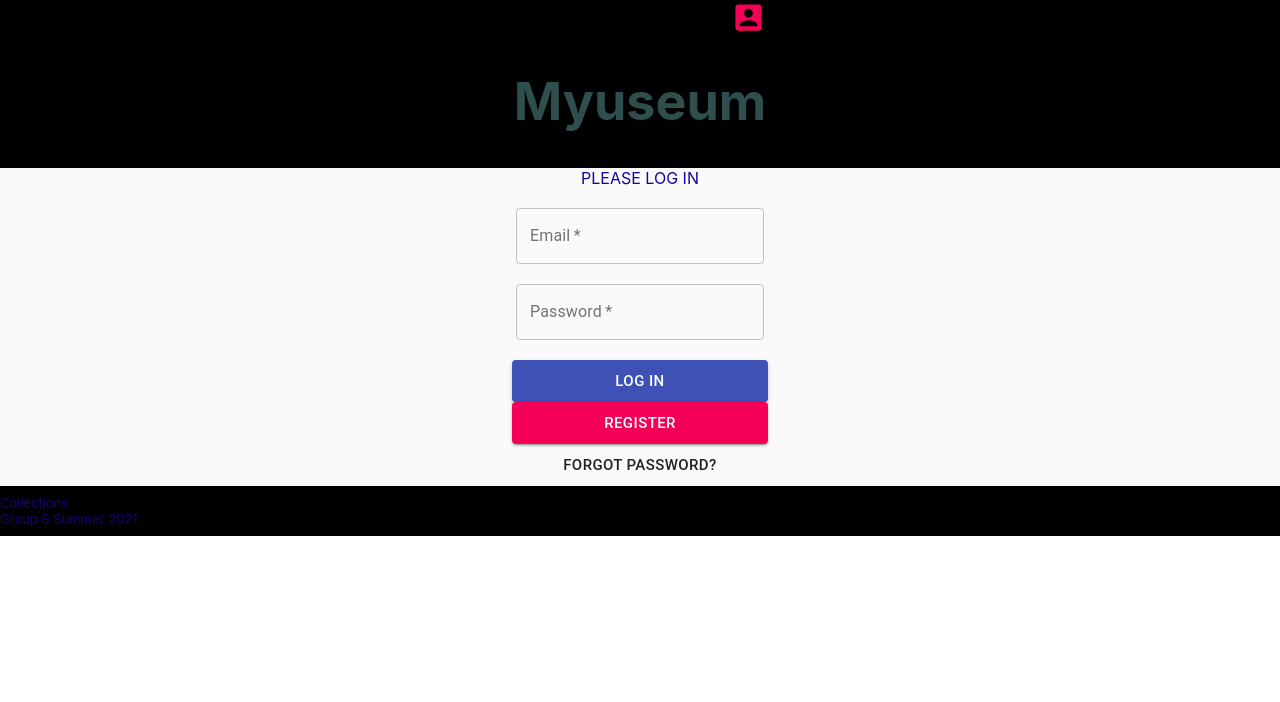
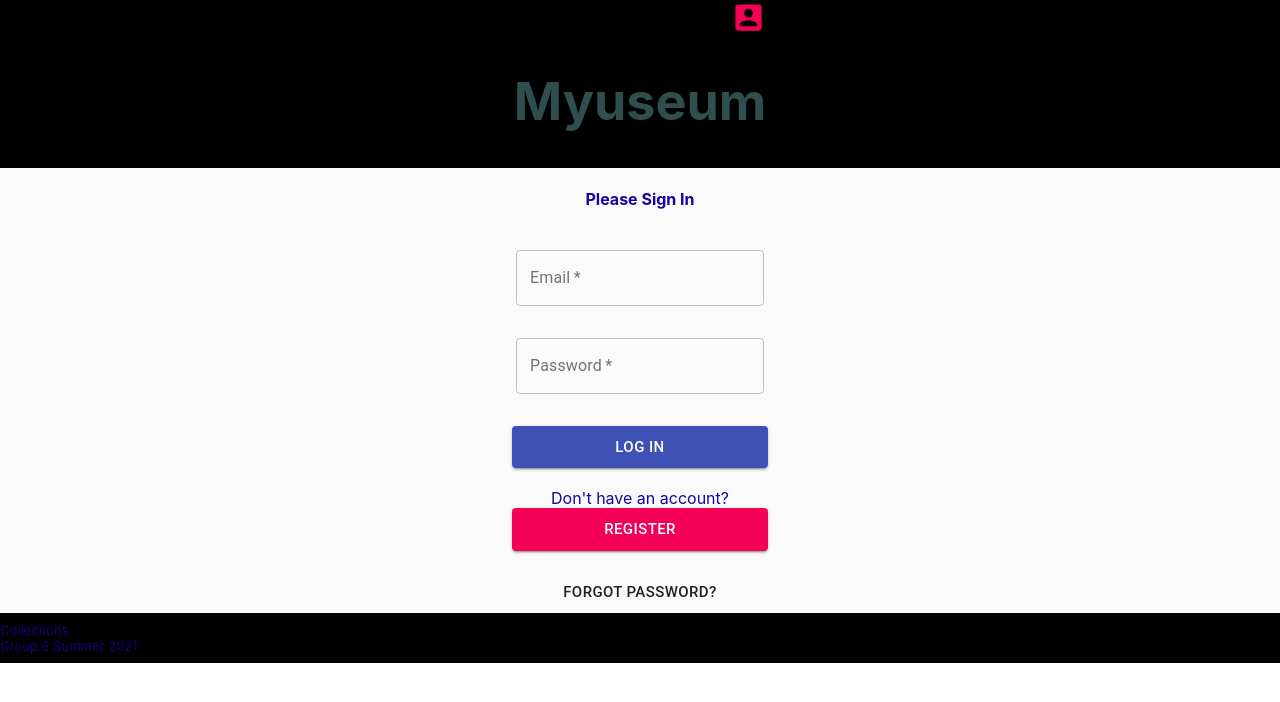
Before and after one commit to MichaelSedlack/Collections, a React (Create React App) app in the folder frontend/: page / in a window 1280 px wide. Shown: the top 702 px of the page. Built offline with nearby package versions, Linux system fonts and the light colour scheme.

Commit message:
updated design of pages

```diff
--- a/frontend/src/components/ForgotPassword.js
+++ b/frontend/src/components/ForgotPassword.js
@@ -3,6 +3,7 @@ import axios from 'axios';
 import validator from 'validator';
 import Button from '@material-ui/core/Button';
 import TextField from '@material-ui/core/TextField';
+import Grid from '@material-ui/core/Grid';
 
 function ForgotPassword()
 {
@@ -15,6 +16,8 @@ function ForgotPassword()
     const [message,setMessage] = useState('');
     const [emailErrorColor, setEmailErrorColor] = useState('');
     const [emailError, setEmailError] = useState('');
+    const [checkEmailError, setCheckEmailError] = useState(false);
+
 
 
     const sendEmail = async event =>
@@ -65,25 +68,45 @@ function ForgotPassword()
         if (validator.isEmail(email)) {
           setEmailError('Valid Email!')
           setEmailErrorColor('green');
+          setCheckEmailError(false);
         } else {
           setEmailError('Enter valid Email!')
           setEmailErrorColor('red');
+          setCheckEmailError(true);
         }
       };
 
 
 
-
-    return (
+    if(checkEmailError){
+      return (
         <div id="forgotPasswordDiv">
-          <h3>Enter Your Email to Reset Your Password</h3>
-          <TextField type="text" variant="outlined" id="email" label="Enter Email" onChange={(e)=> validateEmail(e)} inputRef={newEmail} />
-          <span id="emailResult" style={{color:emailErrorColor}}>{emailError}</span><br />
-          <Button variant="contained" size="small" color="primary" type="submit" id="sendEmailButton" className="buttons" value="Send Email" onClick={sendEmail}>Send Email</Button>
-          <Button variant="contained" size="small" color="secondary" type="submit" id="loginButton" className="buttons" value="Return to Login" onClick={()=>{window.location.href = '/'}}>Return to Login</Button><br />
-          <span id="emailResult" style={{color:'green'}}>{message}</span>
+          <Grid container spacing={0} direction="column" alignItems="center" justify="center">
+            <h3>Enter Your Email to Reset Your Password</h3>
+            <TextField type="text" variant="outlined" id="email" label="Enter Email" onChange={(e)=> validateEmail(e)} inputRef={newEmail} />
+            <span id="emailResult" style={{color:emailErrorColor}}>{emailError}</span><br />
+            <Button disabled style={{marginBottom: "2em"}} variant="contained" size="small" color="primary" type="submit" id="sendEmailButton" className="buttons" value="Send Email" onClick={sendEmail}>Send Email</Button>
+            <Button style={{marginBottom: "2em"}} variant="contained" size="small" color="secondary" type="submit" id="loginButton" className="buttons" value="Return to Login" onClick={()=>{window.location.href = '/'}}>Return to Login</Button><br />
+            <span id="emailResult" style={{color:'green'}}>{message}</span>
+            </Grid>
+        </div>
+      );
+    }
+    else{
+      return (
+        <div id="forgotPasswordDiv">
+          <Grid container spacing={0} direction="column" alignItems="center" justify="center">
+            <h3>Enter Your Email to Reset Your Password</h3>
+            <TextField type="text" variant="outlined" id="email" label="Enter Email" onChange={(e)=> validateEmail(e)} inputRef={newEmail} />
+            <span id="emailResult" style={{color:emailErrorColor}}>{emailError}</span><br />
+            <Button style={{marginBottom: "2em"}} variant="contained" size="small" color="primary" type="submit" id="sendEmailButton" className="buttons" value="Send Email" onClick={sendEmail}>Send Email</Button>
+            <Button style={{marginBottom: "2em"}} variant="contained" size="small" color="secondary" type="submit" id="loginButton" className="buttons" value="Return to Login" onClick={()=>{window.location.href = '/'}}>Return to Login</Button><br />
+            <span id="emailResult" style={{color:'green'}}>{message}</span>
+            </Grid>
         </div>
     );
+    }
+
 };
 
 
--- a/frontend/src/components/Login.js
+++ b/frontend/src/components/Login.js
@@ -2,6 +2,7 @@ import React, { useRef, useState } from 'react';
 import axios from 'axios';
 import Button from '@material-ui/core/Button'
 import TextField from '@material-ui/core/TextField';
+import Grid from '@material-ui/core/Grid';
 
 function Login()
 {
@@ -46,7 +47,7 @@ function Login()
                 var jwt = require('jsonwebtoken');
 
                 var ud = jwt.decode(storage.retrieveToken(),{complete:true});
-                var userId = ud.payload.userId;
+                var userId = ud.payload.id;
                 var firstName = ud.payload.firstName;
                 var lastName = ud.payload.lastName;
                 var email = res.email;
@@ -57,8 +58,7 @@ function Login()
                 setMessage("Logging In");
                 setTimeout(
                     function(){
-
-                            window.location.href = '/';
+                            window.location.href = '/museum';
                     },2000)
             }
         })
@@ -70,14 +70,16 @@ function Login()
 
 
     return(
-      <div id="loginDiv">
-        <span id="inner-title">PLEASE LOG IN</span><br />
-        <TextField  variant="outlined" required label="Email" type="text" id="loginName" inputRef={loginName}  /><br />
-        <TextField  variant="outlined" required label="Password" type="password" id="loginPassword" inputRef={loginPassword} /><br />
-        <Button variant="contained" size="large" color="primary" type="submit" id="loginButton" className="buttons" value = "Log In" onClick={doLogin}>Log In</Button>
-        <span id="loginResult">{message}</span>
-        <Button variant="contained" size="large" color="secondary" type="submit" id="registerButton" className="buttons" value="Register" onClick={()=>{window.location.href = '/register'}}>Register</Button>
-        <Button size="large" onClick={()=>{window.location.href = '/forgotpassword'}}>Forgot Password?</Button>
+        <div id="loginDiv">
+            <Grid container spacing={0} direction="column" alignItems="center" justify="center">
+                <h4 id="inner-title">Please Sign In</h4><br />
+                <TextField  style={{marginBottom: "2em"}} variant="outlined" required label="Email" type="text" id="loginName" inputRef={loginName}  />
+                <TextField  style={{marginBottom: "2em"}} variant="outlined" required label="Password" type="password" id="loginPassword" inputRef={loginPassword} />
+                <Button variant="contained" size="large" color="primary" type="submit" id="loginButton" className="buttons" value = "Log In" onClick={doLogin}>Log In</Button><br />
+                <span>Don't have an account?</span>
+                <Button variant="contained" size="large" color="secondary" type="submit" id="registerButton" className="buttons" value="Register" onClick={()=>{window.location.href = '/register'}}>Register</Button><br />
+                <Button size="large" onClick={()=>{window.location.href = '/forgotpassword'}}>Forgot Password?</Button>
+          </Grid>
      </div>
     );
 };
--- a/frontend/src/components/Register.js
+++ b/frontend/src/components/Register.js
@@ -3,6 +3,7 @@ import axios from 'axios';
 import validator from 'validator';
 import Button from '@material-ui/core/Button';
 import TextField from '@material-ui/core/TextField';
+import Grid from '@material-ui/core/Grid';
 var bcrypt = require('bcryptjs');
 
 
@@ -19,9 +20,14 @@ function Register()
 
     const [message,setMessage] = useState('');
     const [emailError, setEmailError] = useState('');
+    const [messageColor, setMessageColor] = useState('green');
     const [passwordError, setPasswordError] = useState('');
     const [emailErrorColor, setEmailErrorColor] = useState('');
     const [passwordErrorColor, setPasswordErrorColor] = useState('');
+    const [error, setError] = useState(false);
+    const [checkEmailError, setCheckEmailError] = useState(false);
+    const [checkPasswordError, setCheckPasswordError] = useState(false);
+
 
     var hash;
 
@@ -57,11 +63,14 @@ function Register()
             var res = response.data;
             if (res.error)
             {
-              setMessage('User/Password combination incorrect');
+              setMessage('There was an Error');
+              setMessageColor('red');
+              setError(true);
             }
             else
             {
               setMessage('New Account Created');
+              setError(false);
               setTimeout(
                 function(){
                         window.location.href = '/';
@@ -70,6 +79,8 @@ function Register()
         })
         .catch(function (error)
         {
+          setMessage('There was an Error');
+          setMessageColor('red');
           console.log(error.response.data);
         });
     };
@@ -80,10 +91,12 @@ function Register()
       if(registerPassword.current.value !== e.target.value){
         setPasswordError("Passwords need to match");
         setPasswordErrorColor('red');
+        setCheckPasswordError(true);
       }
       else{
           setPasswordError("The passwords match!");
           setPasswordErrorColor('green');
+          setCheckPasswordError(false);
       }
     }
 
@@ -95,16 +108,19 @@ function Register()
       if (validator.isEmail(email)) {
         setEmailError('Valid Email!')
         setEmailErrorColor('green');
+        setCheckEmailError(false);
       } else {
         setEmailError('Enter valid Email!')
         setEmailErrorColor('red');
+        setCheckEmailError(true);
       }
     }
 
-
+    if(checkEmailError || checkPasswordError){
       return(
         <div id="registerDiv">
-        <span id="inner-title">PLEASE REGISTER</span><br />
+            <Grid container spacing={0} direction="column" alignItems="center" justify="center">
+              <h4 id="inner-title">PLEASE REGISTER</h4><br />
               <TextField margin="dense" variant="outlined" type="text" id="registerFirstName" label="First Name" inputRef={registerFirstName}  /><br />
               <TextField margin="dense" variant="outlined"  type="text" id="registerLastName" label="Last Name" inputRef={registerLastName}  /><br />
               <TextField margin="dense" variant="outlined" required type="text" id="registerEmail" label="Email" onChange={(e)=> validateEmail(e)} inputRef={registerEmail} />
@@ -112,13 +128,35 @@ function Register()
               <TextField margin="dense" variant="outlined" required type="password" id="registerPassword" label="Password" inputRef={registerPassword} /><br />
               <TextField margin="dense" variant="outlined" required type="password" id="registerConfirmPassword" label="Confirm Password" onChange={(e)=> checkValidation(e)} />
               <span id="registerPasswordResult" style={{color:passwordErrorColor}}>{passwordError}</span><br />
-        <Button variant="contained" size="large" color="primary" type="submit" id="registerButton" className="buttons" value = "Complete Registration" onClick={doRegister}>Complete Registration</Button>
-        <Button variant="contained" size="large" color="secondary" type="submit" id="loginButton" className="buttons" value="Login" onClick={()=>{window.location.href = '/'}}>Back to Login</Button><br />
-        <span id="registrationResult" style={{color:'green'}}>{message}</span>
+              <Button disabled style={{marginBottom: "2em"}} variant="contained" size="large" color="primary" type="submit" id="registerButton" className="buttons" value = "Complete Registration" onClick={doRegister}>Complete Registration</Button>
+              <Button style={{marginBottom: "2em"}} variant="contained" size="large" color="secondary" type="submit" id="loginButton" className="buttons" value="Login" onClick={()=>{window.location.href = '/'}}>Back to Login</Button><br />
+              <span id="registrationResult" style={{color:messageColor}}>{<h1>{message}</h1>}</span>
               <br />
-
+            </Grid>
        </div>
       );
+    }
+    else{
+      return(
+        <div id="registerDiv">
+            <Grid container spacing={0} direction="column" alignItems="center" justify="center">
+              <h4 id="inner-title">PLEASE REGISTER</h4><br />
+              <TextField margin="dense" variant="outlined" type="text" id="registerFirstName" label="First Name" inputRef={registerFirstName}  /><br />
+              <TextField margin="dense" variant="outlined"  type="text" id="registerLastName" label="Last Name" inputRef={registerLastName}  /><br />
+              <TextField margin="dense" variant="outlined" required type="text" id="registerEmail" label="Email" onChange={(e)=> validateEmail(e)} inputRef={registerEmail} />
+              <span id="registerEmailResult" style={{color:emailErrorColor}}>{emailError}</span><br />
+              <TextField margin="dense" variant="outlined" required type="password" id="registerPassword" label="Password" inputRef={registerPassword} /><br />
+              <TextField margin="dense" variant="outlined" required type="password" id="registerConfirmPassword" label="Confirm Password" onChange={(e)=> checkValidation(e)} />
+              <span id="registerPasswordResult" style={{color:passwordErrorColor}}>{passwordError}</span><br />
+              <Button style={{marginBottom: "2em"}} variant="contained" size="large" color="primary" type="submit" id="registerButton" className="buttons" value = "Complete Registration" onClick={doRegister}>Complete Registration</Button>
+              <Button style={{marginBottom: "2em"}} variant="contained" size="large" color="secondary" type="submit" id="loginButton" className="buttons" value="Login" onClick={()=>{window.location.href = '/'}}>Back to Login</Button><br />
+              <span id="registrationResult" style={{color:messageColor}}>{<h1>{message}</h1>}</span>
+              <br />
+            </Grid>
+       </div>
+      );
+    }
+
 };
 
 export default Register;
--- a/frontend/src/components/ResetPassword.js
+++ b/frontend/src/components/ResetPassword.js
@@ -3,6 +3,7 @@ import { useParams } from 'react-router-dom';
 import axios from 'axios';
 import Button from '@material-ui/core/Button';
 import TextField from '@material-ui/core/TextField';
+import Grid from '@material-ui/core/Grid';
 
 const loading = {
     margin: 'lem',
@@ -21,6 +22,7 @@ function ResetPassword ()
     const [passwordErrorColor, setPasswordErrorColor] = useState('');
     const [error, setError] = useState(false);
     const [isLoading, setIsLoading] = useState(true);
+    const [checkPasswordError,setCheckPasswordError] = useState(false);
     const { id } = useParams(); // grabs the id from the url
 
     // once the page loads this fires
@@ -123,10 +125,12 @@ function ResetPassword ()
         if(password.current.value !== e.target.value){
           setPasswordError("Passwords need to match");
           setPasswordErrorColor('red');
+          setCheckPasswordError(true);
         }
         else{
             setPasswordError("The passwords match!");
             setPasswordErrorColor('green');
+            setCheckPasswordError(false);
         }
     }
 
@@ -146,18 +150,37 @@ function ResetPassword ()
             </div>
         );
     }
+    else if(checkPasswordError){
+        return(
+            <div>
+                <Grid container spacing={0} direction="column" alignItems="center" justify="center">
+                    <h4>Reset Your Password</h4>
+                    <TextField  variant="outlined" required label="Password" type="password" id="password" inputRef={password} /><br />
+                    <TextField margin="dense" variant="outlined" required type="password" id="confirmPassword" label="Confirm Password" onChange={(e)=> checkValidation(e)} />
+                    <span id="passwordResult" style={{color:passwordErrorColor}}>{passwordError}</span><br />
+
+                    <Button disabled style={{marginBottom: "2em"}} variant="contained" size="large" color="primary" type="submit" id="updateButton" className="buttons" value = "Update" onClick={updatePassword}>Update Password</Button>
+                    <Button style={{marginBottom: "2em"}} variant="contained" size="large" color="secondary" type="submit" id="loginButton" className="buttons" value="Login" onClick={()=>{window.location.href = '/'}}>Cancel</Button><br />
+
+                    <span id="result" style={{color:messageColor}}>{message}</span>
+                </Grid>
+           </div>
+        );
+    }
     else{
         return(
             <div>
-                <h4>Reset Your Password</h4>
-                <TextField  variant="outlined" required label="Password" type="password" id="password" inputRef={password} /><br />
-                <TextField margin="dense" variant="outlined" required type="password" id="confirmPassword" label="Confirm Password" onChange={(e)=> checkValidation(e)} />
-                <span id="passwordResult" style={{color:passwordErrorColor}}>{passwordError}</span><br />
+                <Grid container spacing={0} direction="column" alignItems="center" justify="center">
+                    <h4>Reset Your Password</h4>
+                    <TextField  variant="outlined" required label="Password" type="password" id="password" inputRef={password} /><br />
+                    <TextField margin="dense" variant="outlined" required type="password" id="confirmPassword" label="Confirm Password" onChange={(e)=> checkValidation(e)} />
+                    <span id="passwordResult" style={{color:passwordErrorColor}}>{passwordError}</span><br />
 
-                <Button variant="contained" size="large" color="primary" type="submit" id="updateButton" className="buttons" value = "Update" onClick={updatePassword}>Update Password</Button>
-                <Button variant="contained" size="large" color="secondary" type="submit" id="loginButton" className="buttons" value="Login" onClick={()=>{window.location.href = '/'}}>Cancel</Button><br />
+                    <Button style={{marginBottom: "2em"}} variant="contained" size="large" color="primary" type="submit" id="updateButton" className="buttons" value = "Update" onClick={updatePassword}>Update Password</Button>
+                    <Button style={{marginBottom: "2em"}} variant="contained" size="large" color="secondary" type="submit" id="loginButton" className="buttons" value="Login" onClick={()=>{window.location.href = '/'}}>Cancel</Button><br />
 
-                <span id="result" style={{color:messageColor}}>{message}</span>
+                    <span id="result" style={{color:messageColor}}>{message}</span>
+                </Grid>
            </div>
         );
     }
```
Lines whose indentation alone changed are shown as unchanged.
